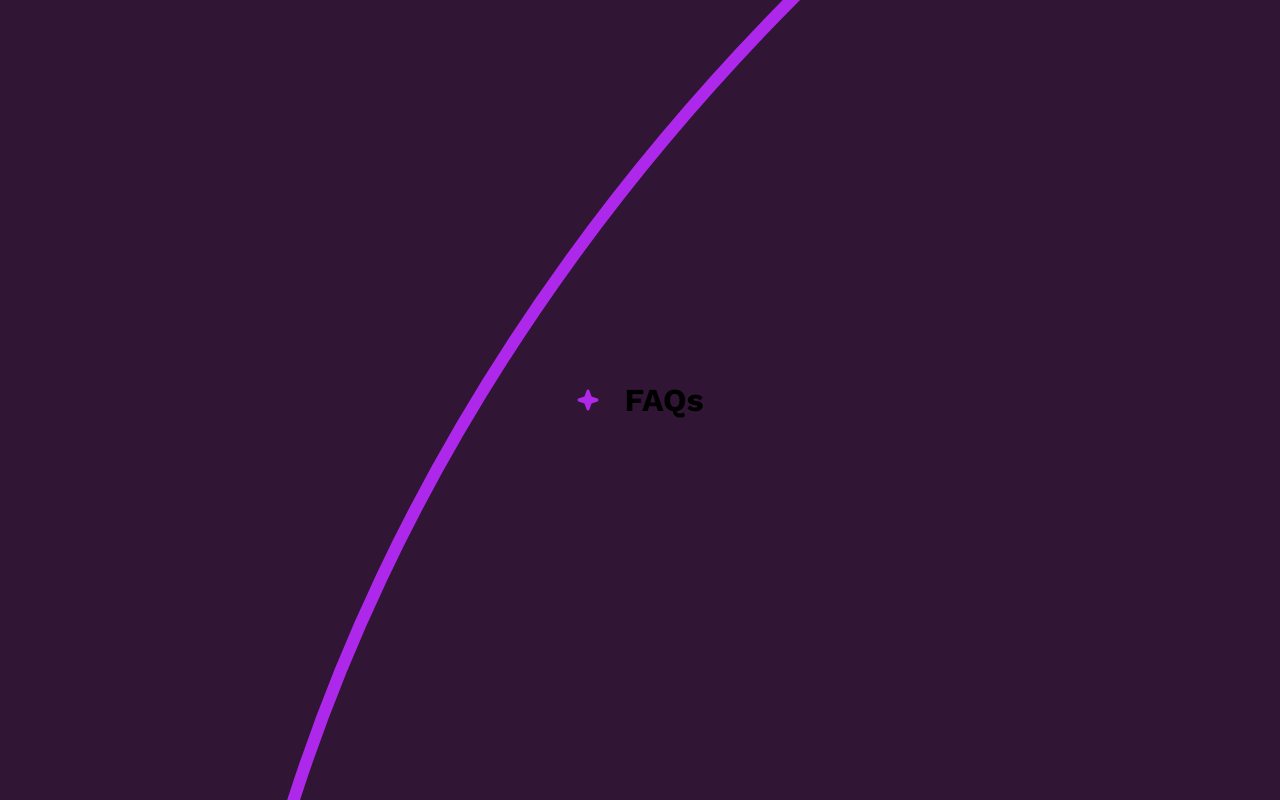
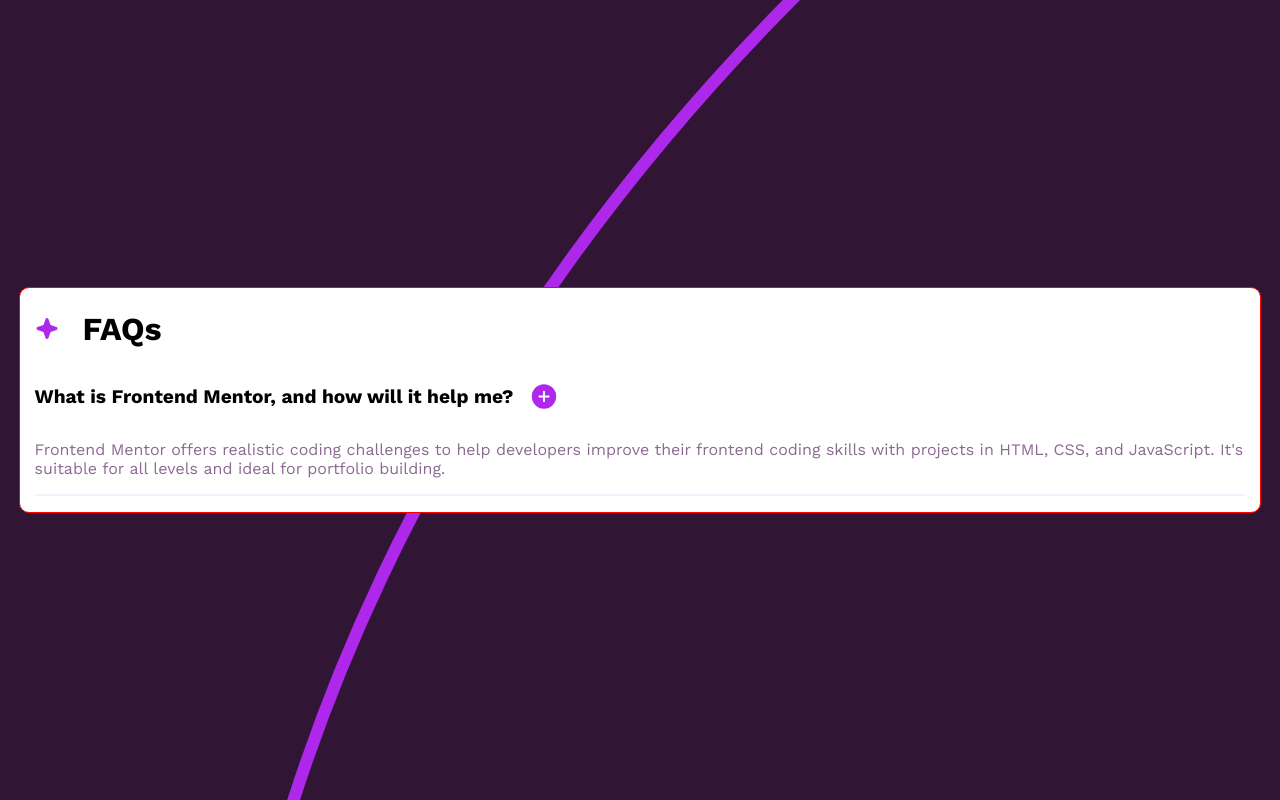
Before and after one commit to amrmabdelazeem/faq-accordion-main, a React (Create React App) app: page / in a window 1280 px wide. Built offline with nearby package versions, Linux system fonts and the light colour scheme.

Commit message:
Add props for Question

```diff
--- a/src/components/App.jsx
+++ b/src/components/App.jsx
@@ -1,9 +1,13 @@
-import React from "react";
+import React, { useState } from "react";
+import Heading from "./Heading";
+import Question from "./Question";
+import Answer from "./Answer";
 
 export default function App(){
-    return <div className="header">
-        <img src="./images/icon-star.svg" alt="page-icon-star"/>
-        <h1>FAQs</h1>
 
+    return <div className="container">
+    <Heading/>
+    <Question src={"./images/icon-plus.svg"}/>
+    <Answer/>
     </div>
 }
```
